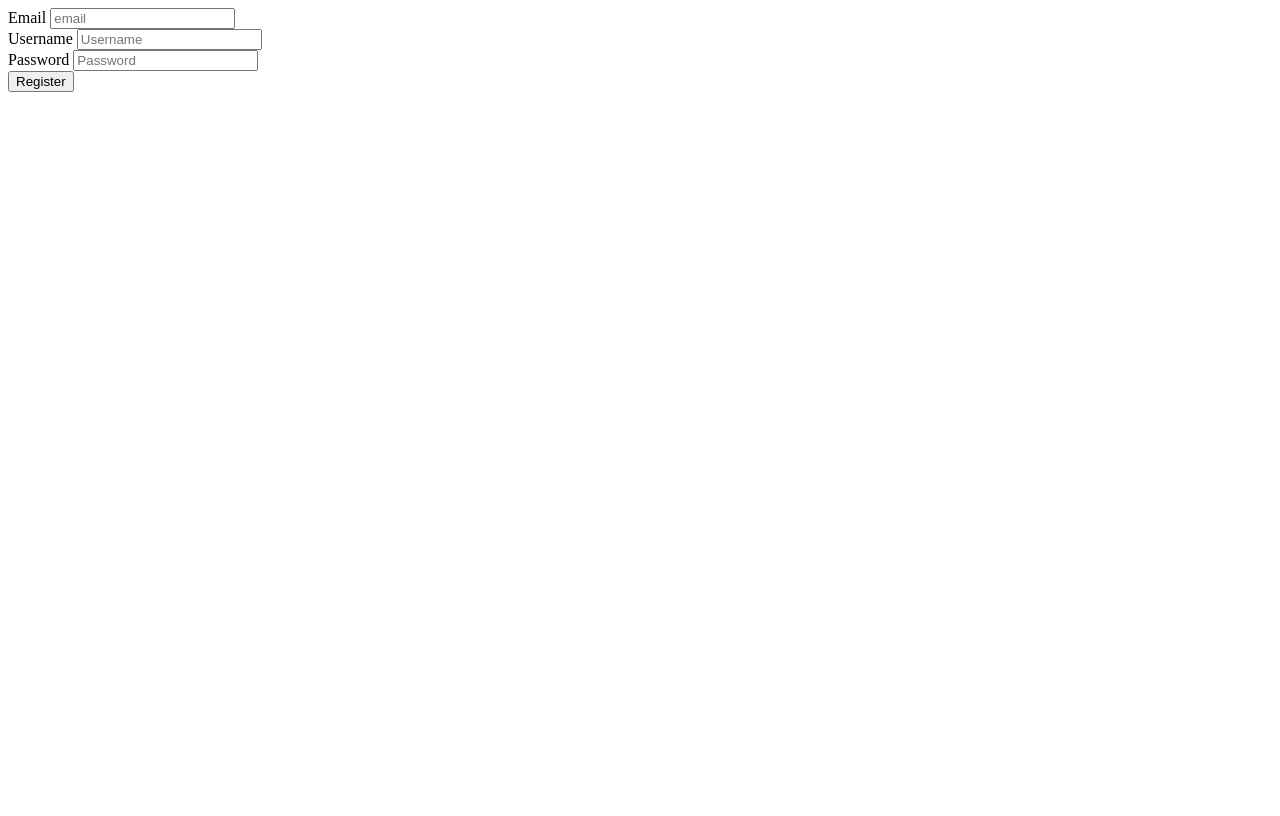
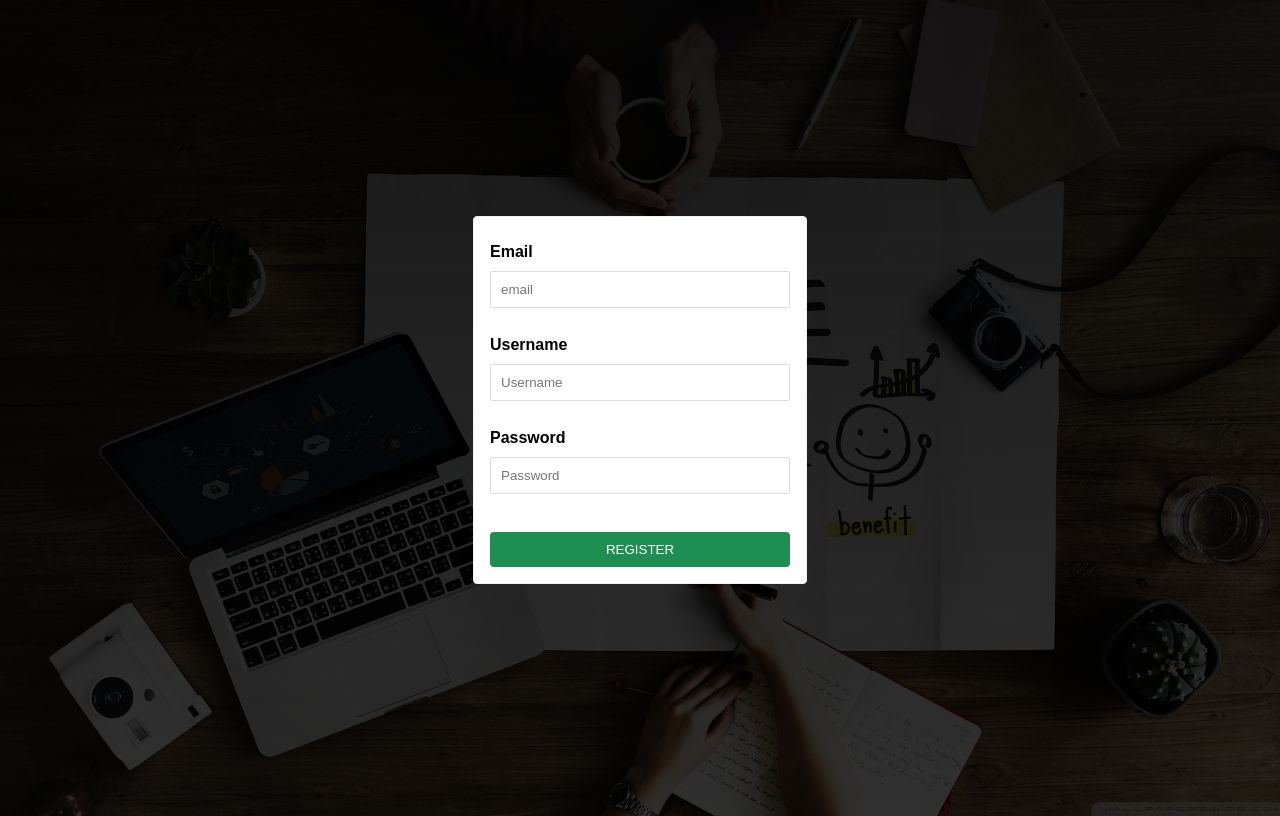
Before and after one commit to subdas374/ExpenseXpert, a Flask app: page /register in a window 1280 px wide. Before the commit the page ends 92 px from the top, so only its background shows below. Run offline with Flask 3, Linux system fonts and the light colour scheme.

Commit message:
modified login and register

```diff
--- /dev/null
+++ b/static/css/login.css
@@ -0,0 +1,64 @@
+
+
+
+body {
+    background-image: linear-gradient(rgba(0,0,0,0.9),rgba(0,0,0,0.8)),url(../images/login.jpg);
+    font-family: 'Arial', sans-serif;
+    width: 100%;
+    height: 100vh;
+    background-size: cover;
+    background-position: center;
+}
+
+.login-form {
+    width: 300px;
+    padding: 16px;
+    background: #fff;
+    margin: 0 auto;
+    border: 1px solid #f0f0f0;
+    border-radius: 4px;
+    position: absolute;
+    left: 50%;
+    top: 50%;
+    transform: translate(-50%, -50%);
+
+}
+
+.login-form form {
+    display: flex;
+    flex-direction: column;
+}
+
+.login-form label {
+    font-weight: bold;
+    margin-top: 10px;
+}
+.login-form input[type="email"],
+.login-form input[type="text"],
+.login-form input[type="password"]{
+    padding: 10px;
+    margin-top: 10px;
+    border: 1px solid #ddd;
+    border-radius: 2px;
+}
+
+.login-form input[type="submit"] {
+    cursor: pointer;
+    background: #1D8F52;
+    color: #fff;
+    border: none;
+    border-radius: 4px;
+    padding: 10px;
+    text-transform: uppercase;
+    margin-top: 20px;
+}
+
+.login-form p{
+  position: relative;
+  left: 25%;
+
+}
+
+.login-form p a{
+  text-decoration: none;
+}
--- a/templates/login.html
+++ b/templates/login.html
@@ -4,7 +4,7 @@
     <meta charset="UTF-8">
     <meta name="viewport" content="width=device-width, initial-scale=1.0">
     <title>Login</title>
-    <link rel="stylesheet" href="../static/login.css">
+    <link rel="stylesheet" href="../static/css/login.css">
 </head>
 <body>
 <!-- login.html -->
--- a/templates/register.html
+++ b/templates/register.html
@@ -4,6 +4,7 @@
     <meta charset="UTF-8">
     <meta name="viewport" content="width=device-width, initial-scale=1.0">
     <title>Sign Up</title>
+    <link rel="stylesheet" href="../static/css/login.css">
 </head>
 <body>
     <div class="login-form">
```
Also changed, not shown: static/images/login.jpg (added).
